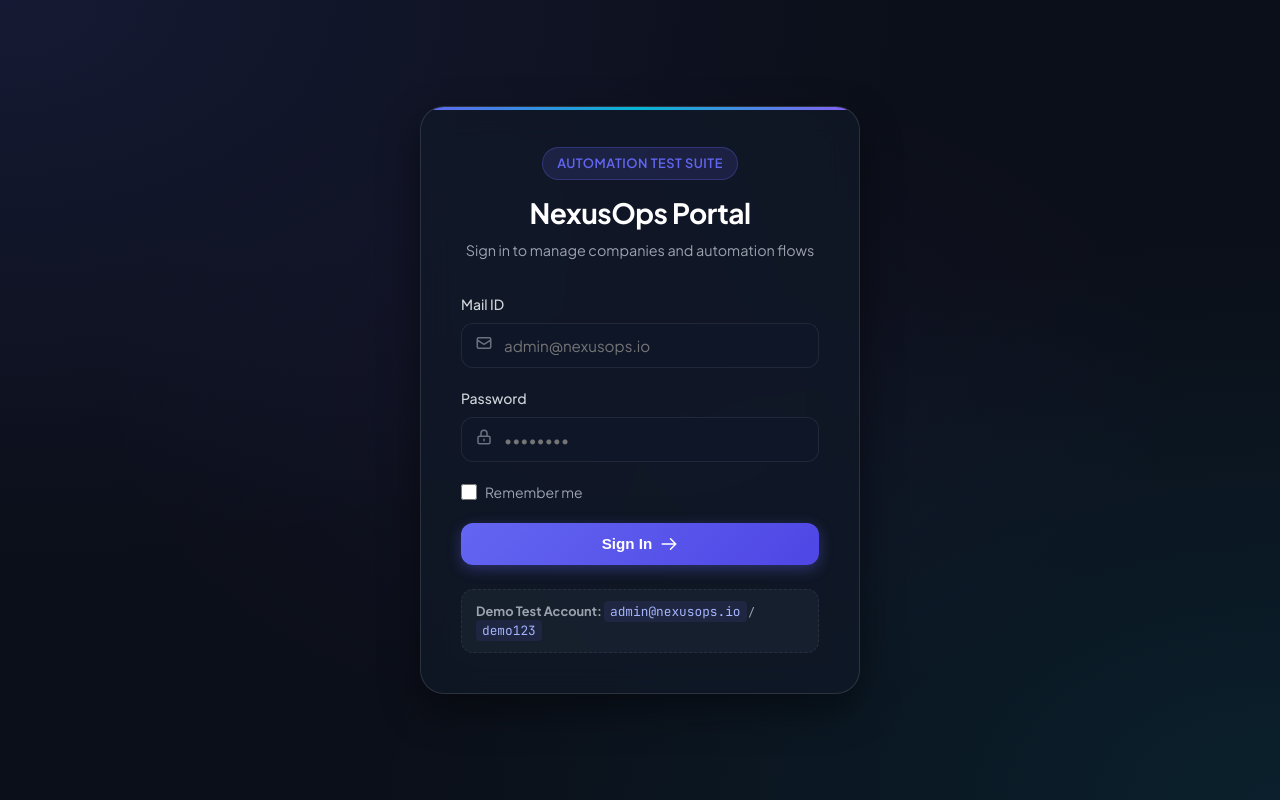
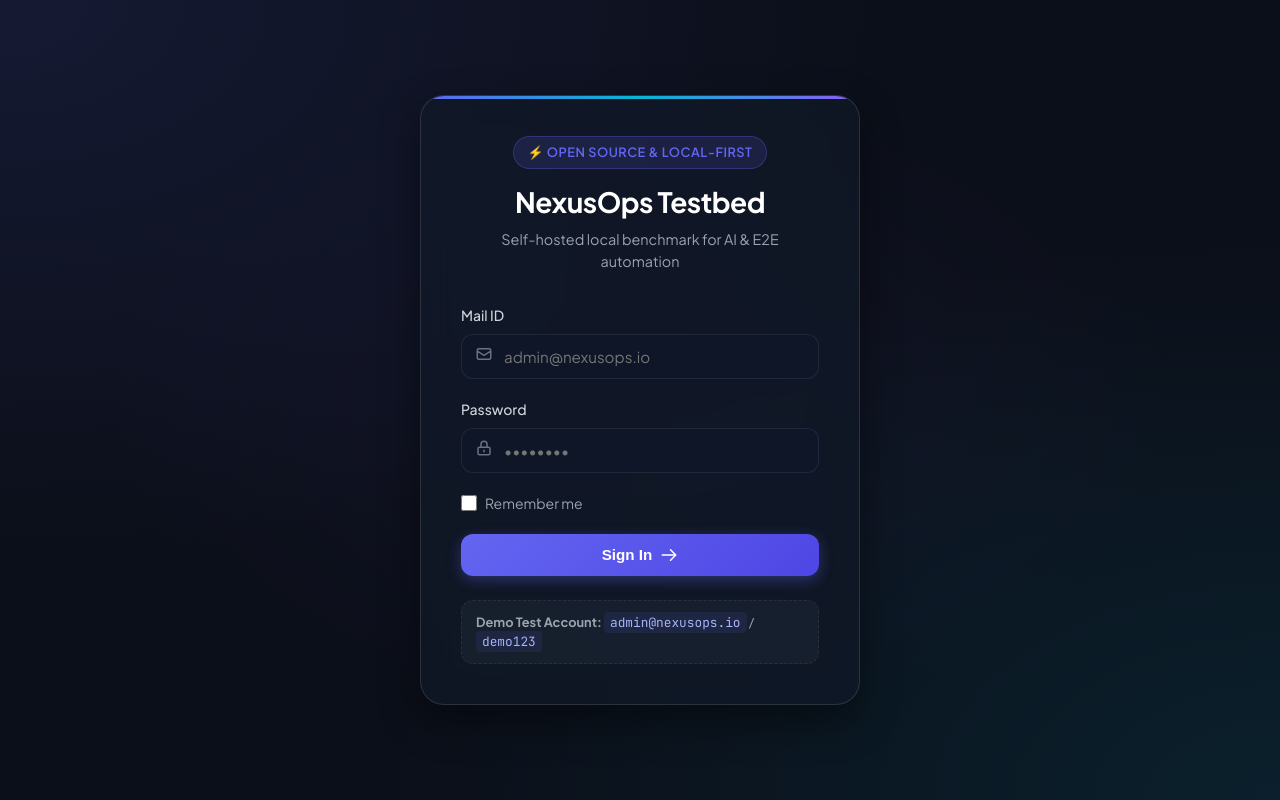
Before and after one commit to synthesisjournal936-collab/SmapleApp, a website built with Vite: page index.html in a window 1280 px wide. Built offline with nearby package versions, Linux system fonts and the light colour scheme.

Commit message:
Configure as open-source local-first application with one-click launchers, MIT license, and local testing documentation

```diff
--- a/index.html
+++ b/index.html
@@ -18,9 +18,9 @@
   <section id="view-login" class="login-wrapper">
     <div class="login-card" data-testid="login-card">
       <div class="brand-header">
-        <div class="brand-badge">Automation Test Suite</div>
-        <h1 class="brand-title">NexusOps Portal</h1>
-        <p class="brand-subtitle">Sign in to manage companies and automation flows</p>
+        <div class="brand-badge">⚡ Open Source & Local-First</div>
+        <h1 class="brand-title">NexusOps Testbed</h1>
+        <p class="brand-subtitle">Self-hosted local benchmark for AI & E2E automation</p>
       </div>
 
       <div id="login-alert" class="alert-message alert-error view-hidden" data-testid="login-error"></div>
@@ -106,7 +106,7 @@
           <div class="brand-icon-box">N</div>
           <div class="brand-text">
             <h2>NexusOps</h2>
-            <span>Enterprise Suite</span>
+            <span>Open Source</span>
           </div>
         </div>
 
```
Also changed, not shown: package.json (+15 -3 lines), README.md, 3 other files.
